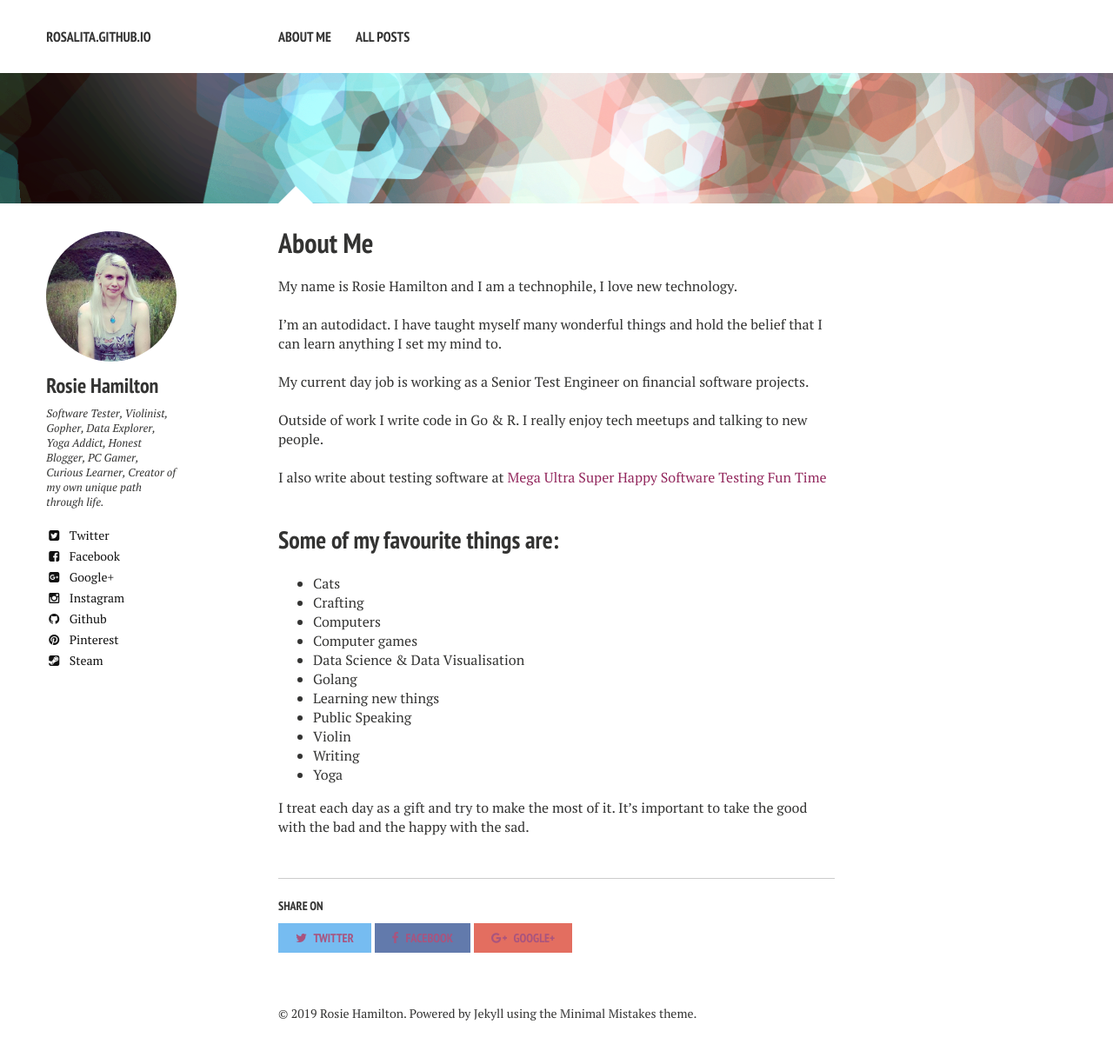
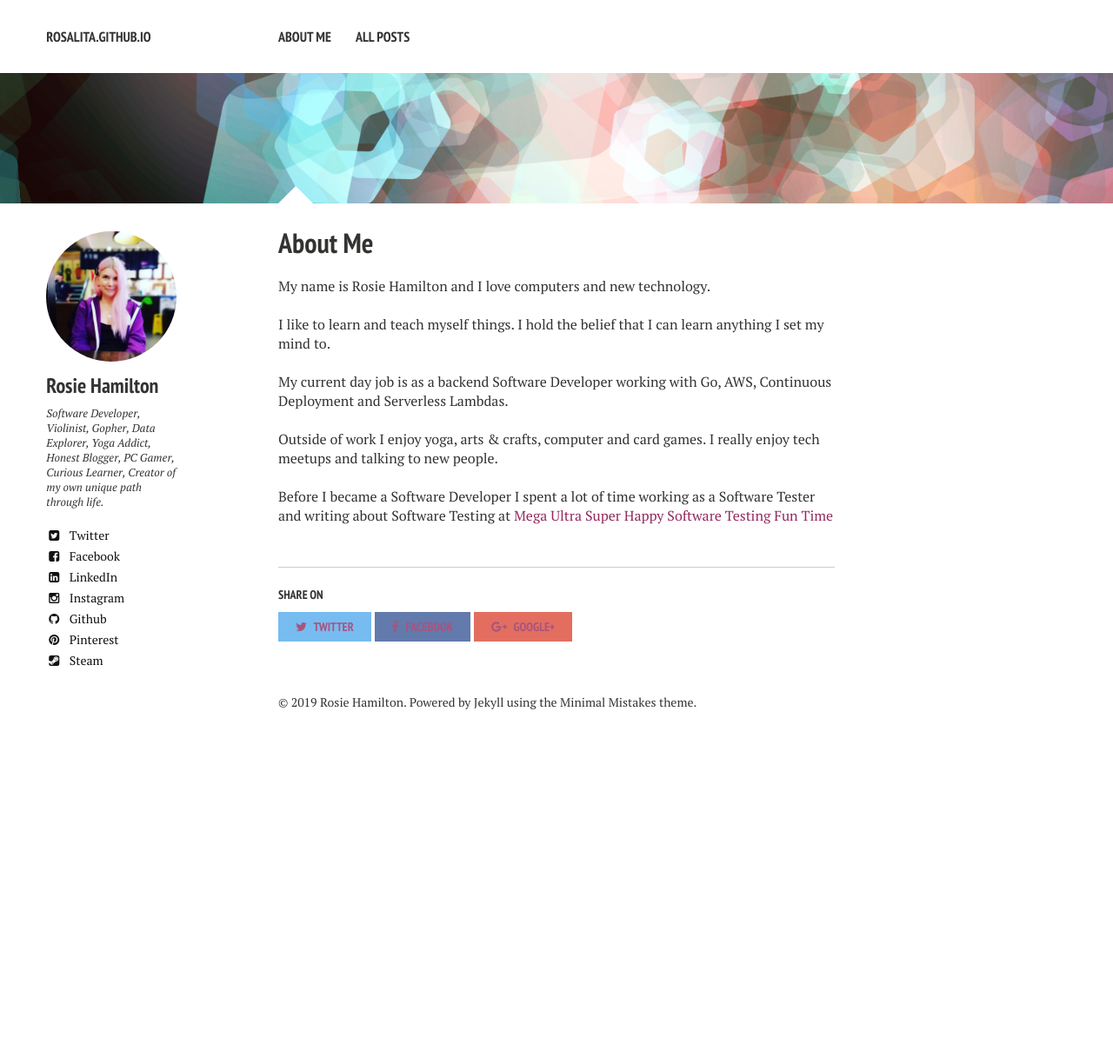
Before and after one commit to Rosalita/rosalita.github.io, a Jekyll site: the page built from about/index.md, in a window 1280 px wide. Shown: the whole page at 87% size. Built offline with Jekyll 4.4.1, drawn with Linux system fonts in a browser that asks for light colours; nearby versions of some CDN libraries; after the commit the page ends 900 px from its top, so only the background shows below that.

```diff
--- a/_config.yml
+++ b/_config.yml
@@ -43,22 +43,15 @@ titlecase: true
 # Site owner
 owner:
   name: Rosie Hamilton
-  avatar: avatar.jpg
-  bio: "Software Tester, Violinist, Gopher, Data Explorer, Yoga Addict, Honest Blogger, PC Gamer, Curious Learner, Creator of my own unique path through life."
+  avatar: avatar3.jpg
+  bio: "Software Developer, Violinist, Gopher, Data Explorer, Yoga Addict, Honest Blogger, PC Gamer, Curious Learner, Creator of my own unique path through life."
   email:
   disqus-shortname:
   twitter: rosicadia
   facebook: rosie.hamilton.7982
-  google:
-    plus: RosieHamilton
-    analytics:
-    verify:
-    ad-client:
-    ad-slot:
-  bing-verify:
   github: Rosalita
   stackoverflow: #123456/username   from a "http://stackoverflow.com/users/123456/username" link
-  linkedin: #username
+  linkedin: rosie-hamilton-493b02137
   xing: #username
   instagram: missrosalita
   lastfm: #username
--- a/about/index.md
+++ b/about/index.md
@@ -9,28 +9,12 @@ image:
 
 ---
 
-My name is Rosie Hamilton and I am a technophile, I love new technology.
+My name is Rosie Hamilton and I love computers and new technology.
 
-I'm an autodidact. I have taught myself many wonderful things and hold the belief that I can learn anything I set my mind to.
+I like to learn and teach myself things. I hold the belief that I can learn anything I set my mind to.
 
-My current day job is working as a Senior Test Engineer on financial software projects.
+My current day job is as a backend Software Developer working with Go, AWS, Continuous Deployment and Serverless Lambdas.
 
-Outside of work I write code in Go & R. I really enjoy tech meetups and talking to new people.
+Outside of work I enjoy yoga, arts & crafts, computer and card games. I really enjoy tech meetups and talking to new people.
 
-I also write about testing software at [Mega Ultra Super Happy Software Testing Fun Time](http://testingfuntime.blogspot.co.uk/)
-
-## Some of my favourite things are:
-
-* Cats
-* Crafting
-* Computers
-* Computer games
-* Data Science & Data Visualisation
-* Golang
-* Learning new things
-* Public Speaking
-* Violin
-* Writing
-* Yoga
-
-I treat each day as a gift and try to make the most of it. It's important to take the good with the bad and the happy with the sad.
+Before I became a Software Developer I spent a lot of time working as a Software Tester and writing about Software Testing at [Mega Ultra Super Happy Software Testing Fun Time](http://testingfuntime.blogspot.co.uk/)
```
Also changed, not shown: _layouts/home.html (+5 -5 lines), images/3953273590_704e3899d5_m.jpg (deleted), images/avatar3.jpg (added).
